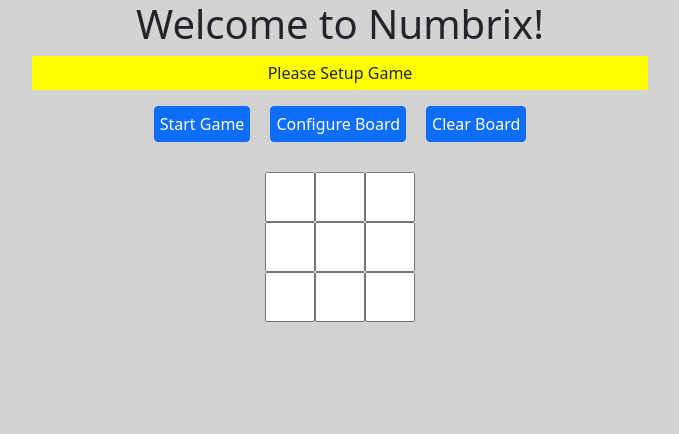
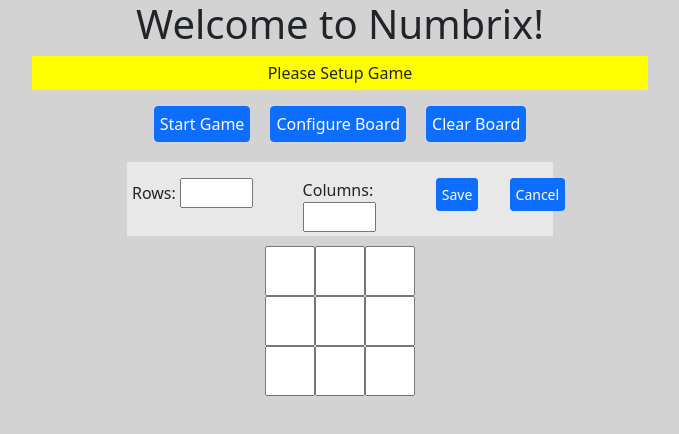
Before and after one commit to tlanders/numbrix-app, a React (Create React App) app: page / in a window 1280 px wide. Shown: the top 434 px of the page, without its empty margins (300-979 px from the left). Built offline with nearby package versions, Linux system fonts and the light colour scheme.

Commit message:
start of configure board form

```diff
--- a/src/App.css
+++ b/src/App.css
@@ -7,7 +7,12 @@ body {
 }
 
 div.numbrix-status {
-  margin-bottom: 20px;
+  margin-bottom: 10px;
+}
+
+div.configureArea {
+  background-color: #e8e8e8;
+  margin-bottom: 10px;
 }
 
 p.status-msg {
--- a/src/components/Status.tsx
+++ b/src/components/Status.tsx
@@ -70,6 +70,7 @@ const Status: React.FC<Props> = ({onNewGameClick, onClearClick, onInitClick, onC
     );
 
     return (
+        <>
             <div className={"row"}>
                 <div className="numbrix-status col-md-6 col-sm-12 mx-auto">
                     <p className="status-msg"><span>{message}</span></p>
@@ -80,6 +81,35 @@ const Status: React.FC<Props> = ({onNewGameClick, onClearClick, onInitClick, onC
                     {clearBoardButton}
                 </div>
             </div>
+            <div className={"row"}>
+                <div className={"configureArea p-1 pt-3 col-md-4 col-sm-8 mx-auto"}>
+                    <div className={"row"}>
+                        <div className={"col-4"}>
+                            <label htmlFor={"rows"}>Rows:&nbsp;</label>
+                            <input type={"text"} size={2} name={"rows"} maxLength={2}/>
+                        </div>
+                        <div className={"col-4"}>
+                            <label htmlFor={"columns"}>Columns:&nbsp;</label>
+                            <input type={"text"} size={2} name={"columns"} maxLength={2}/>
+                        </div>
+                        <div className={"col-2"}>
+                            <button
+                                type={"button"}
+                                className="status-btn btn btn-sm btn-primary"
+                                // onClick={onClearClick}
+                            >Save</button>
+                        </div>
+                        <div className={"col-2"}>
+                            <button
+                                type={"button"}
+                                className="status-btn btn btn-sm btn-primary"
+                                // onClick={onClearClick}
+                            >Cancel</button>
+                        </div>
+                    </div>
+                </div>
+            </div>
+        </>
     );
 }
 
```
Lines whose indentation alone changed are shown as unchanged.
